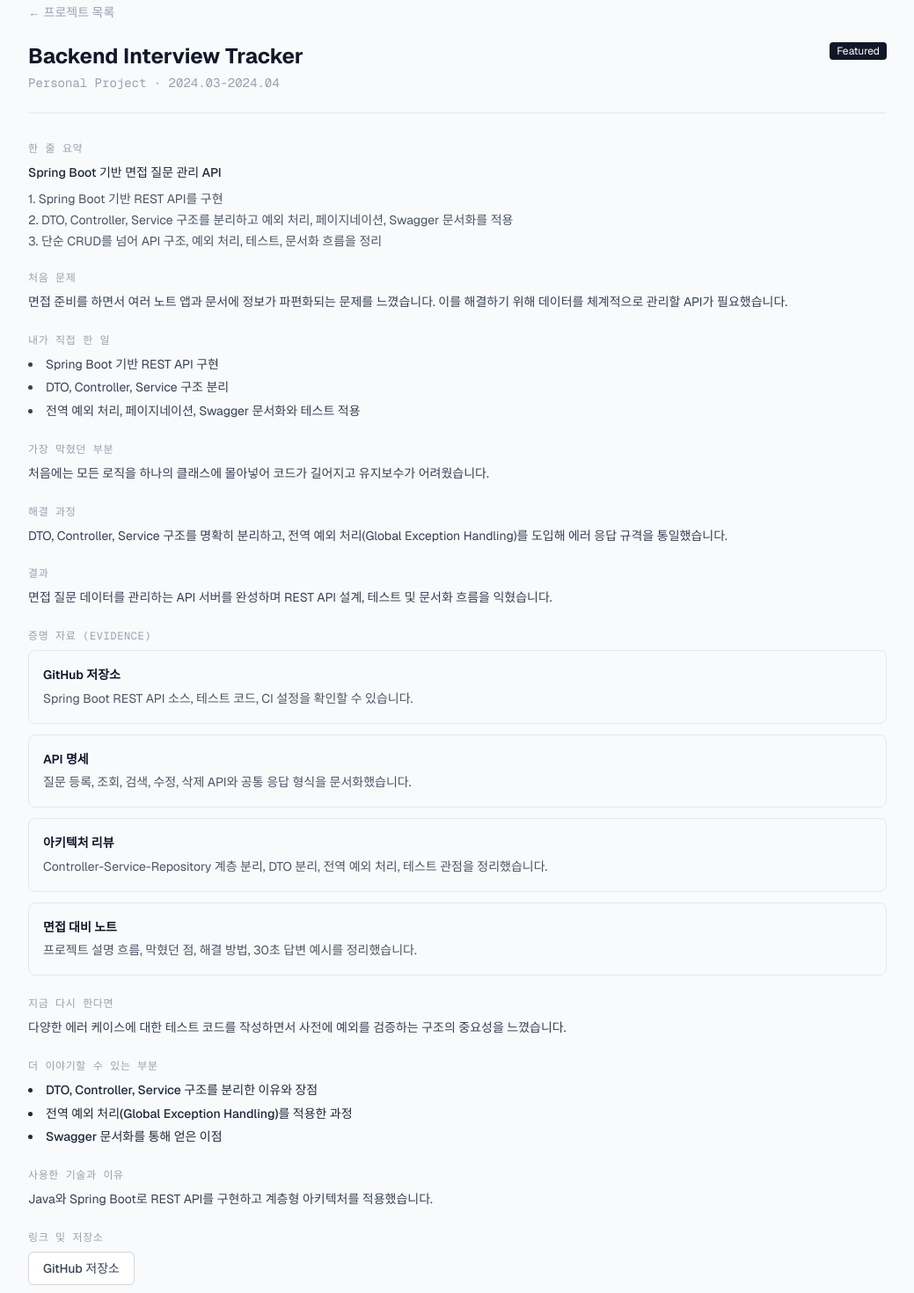
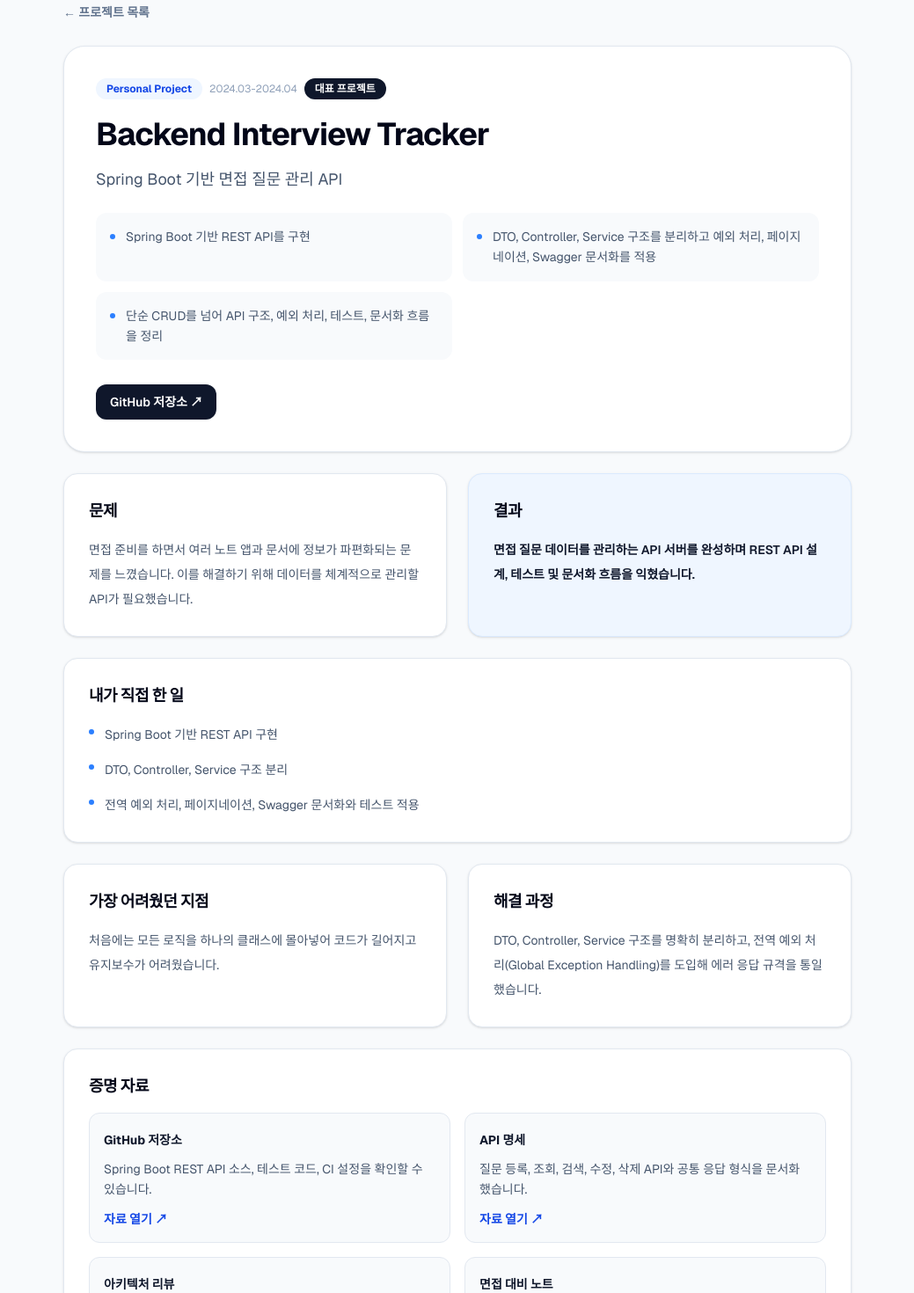
Before and after one commit to lukemin-dev/gyumin-archive, a Next.js app: page /projects/backend-interview-tracker in a window 1280 px wide. Shown: the part 120-1590 px from the top of the page at 88% size, without its empty margins (120-1159 px from the left). Built offline with nearby package versions, Linux system fonts and the light colour scheme.

Commit message:
Restructure project detail pages for readability

```diff
--- a/src/app/projects/[slug]/page.tsx
+++ b/src/app/projects/[slug]/page.tsx
@@ -1,11 +1,9 @@
+import Link from "next/link";
 import { notFound } from "next/navigation";
-import Link from "next/link";
 import { projects } from "@/lib/content-data";
 
 export function generateStaticParams() {
-  return projects.map((project) => ({
-    slug: project.slug,
-  }));
+  return projects.map((project) => ({ slug: project.slug }));
 }
 
 export async function generateMetadata({
@@ -14,7 +12,7 @@ export async function generateMetadata({
   params: Promise<{ slug: string }>;
 }) {
   const { slug } = await params;
-  const project = projects.find((p) => p.slug === slug);
+  const project = projects.find((item) => item.slug === slug);
   if (!project) return { title: "프로젝트를 찾을 수 없습니다" };
   return {
     title: `${project.title} | 이규민`,
@@ -22,20 +20,18 @@ export async function generateMetadata({
   };
 }
 
-function DetailSection({
-  label,
+function Section({
+  title,
   children,
 }: {
-  label: string;
+  title: string;
   children: React.ReactNode;
 }) {
   return (
-    <div className="mb-6">
-      <p className="text-xs font-mono text-gray-400 uppercase tracking-wider mb-2">
-        {label}
-      </p>
-      <div className="text-sm text-gray-700 leading-relaxed">{children}</div>
-    </div>
+    <section className="rounded-2xl border border-slate-200 bg-white p-6 shadow-sm sm:p-7">
+      <h2 className="text-lg font-bold tracking-tight text-slate-950">{title}</h2>
+      <div className="mt-4 text-sm leading-7 text-slate-600">{children}</div>
+    </section>
   );
 }
 
@@ -45,146 +41,60 @@ export default async function ProjectDetailPage({
   params: Promise<{ slug: string }>;
 }) {
   const { slug } = await params;
-  const project = projects.find((p) => p.slug === slug);
+  const project = projects.find((item) => item.slug === slug);
 
-  if (!project) {
-    notFound();
-  }
+  if (!project) notFound();
 
   return (
-    <div>
-      {/* Back link */}
+    <article className="mx-auto max-w-4xl">
       <Link
         href="/projects"
-        className="text-sm text-gray-400 hover:text-black transition-colors mb-6 inline-block"
+        className="mb-7 inline-flex text-sm font-semibold text-slate-500 hover:text-blue-700"
       >
         ← 프로젝트 목록
       </Link>
 
-      {/* Header */}
-      <div className="mb-8 pb-6 border-b border-gray-200">
-        <div className="flex items-start justify-between gap-4">
-          <h1 className="text-2xl font-bold text-gray-900">{project.title}</h1>
+      <header className="rounded-3xl border border-slate-200 bg-white p-7 shadow-sm sm:p-9">
+        <div className="flex flex-wrap items-center gap-2">
+          <span className="rounded-full bg-blue-50 px-3 py-1 text-xs font-bold text-blue-700">
+            {project.type}
+          </span>
+          <span className="text-xs text-slate-400">{project.period}</span>
           {project.featured && (
-            <span className="shrink-0 text-xs bg-gray-900 text-white px-2 py-0.5 rounded">
-              Featured
+            <span className="rounded-full bg-slate-900 px-3 py-1 text-xs font-bold text-white">
+              대표 프로젝트
             </span>
           )}
         </div>
-        <p className="text-sm font-mono text-gray-400 mt-1">
-          {project.type} · {project.period}
+
+        <h1 className="mt-5 text-3xl font-bold tracking-tight text-slate-950 sm:text-4xl">
+          {project.title}
+        </h1>
+        <p className="mt-4 text-base leading-relaxed text-slate-600 sm:text-lg">
+          {project.theme}
         </p>
-      </div>
 
-      {/* Detail Sections */}
-      <DetailSection label="한 줄 요약">
-        <p className="font-medium text-gray-800">{project.theme}</p>
-        <ul className="list-none space-y-1 mt-2 text-sm text-gray-600 mb-2">
-          {project.details.map((detail, idx) => (
-            <li key={idx}>
-              {idx + 1}. {detail}
-            </li>
-          ))}
-        </ul>
-      </DetailSection>
+        {project.details.length > 0 && (
+          <ul className="mt-6 grid gap-3 text-sm leading-relaxed text-slate-600 sm:grid-cols-2">
+            {project.details.map((detail) => (
+              <li key={detail} className="flex gap-3 rounded-xl bg-slate-50 p-4">
+                <span className="mt-2 h-1.5 w-1.5 shrink-0 rounded-full bg-blue-500" aria-hidden="true" />
+                <span>{detail}</span>
+              </li>
+            ))}
+          </ul>
+        )}
 
-      <DetailSection label="처음 문제">
-        <p className="whitespace-pre-wrap">{project.problem}</p>
-      </DetailSection>
-
-      <DetailSection label="내가 직접 한 일">
-        <ul className="list-disc list-inside space-y-1">
-          {project.myContribution.map((item, i) => (
-            <li key={i}>{item}</li>
-          ))}
-        </ul>
-      </DetailSection>
-
-      <DetailSection label="가장 막혔던 부분">
-        <p className="whitespace-pre-wrap">{project.bottleneck}</p>
-      </DetailSection>
-
-      <DetailSection label="해결 과정">
-        <p className="whitespace-pre-wrap">{project.solution}</p>
-      </DetailSection>
-
-      <DetailSection label="결과">
-        <p className="whitespace-pre-wrap">{project.result}</p>
-      </DetailSection>
-
-      <DetailSection label="증명 자료 (Evidence)">
-        {project.evidence && project.evidence.length > 0 ? (
-          <div className="space-y-3">
-            {project.evidence.map((item) => {
-              const content = (
-                <div className="rounded-lg border border-gray-200 bg-gray-50 p-4 transition-colors hover:border-gray-300">
-                  <p className="font-semibold text-gray-900">{item.label}</p>
-                  <p className="mt-1 text-sm text-gray-600 leading-relaxed">
-                    {item.description}
-                  </p>
-                </div>
-              );
-
-              if (item.href) {
-                return (
-                  <a
-                    key={`${item.label}-${item.href}`}
-                    href={item.href}
-                    target="_blank"
-                    rel="noopener noreferrer"
-                    className="block"
-                  >
-                    {content}
-                  </a>
-                );
-              }
-
-              return <div key={item.label}>{content}</div>;
-            })}
-          </div>
-        ) : (
-          <div className="rounded-lg border border-gray-200 border-dashed bg-gray-50 p-4">
-            <p className="text-sm text-gray-500">
-              공개 가능한 증명 자료를 정리 중입니다.
-            </p>
-          </div>
-        )}
-      </DetailSection>
-
-      <DetailSection label="지금 다시 한다면">
-        <p className="whitespace-pre-wrap">{project.retrospective}</p>
-      </DetailSection>
-
-      <DetailSection label="더 이야기할 수 있는 부분">
-        <ul className="list-disc list-inside space-y-1 text-gray-800 font-medium">
-          {project.interviewPoints.map((point, i) => (
-            <li key={i}>{point}</li>
-          ))}
-        </ul>
-      </DetailSection>
-
-      <DetailSection label="사용한 기술과 이유">
-        <p className="whitespace-pre-wrap">{project.techContext}</p>
-      </DetailSection>
-
-      {/* Links */}
-      {(project.githubUrl || project.privateCode || project.demoUrl) && (
-        <DetailSection label="링크 및 저장소">
-          <div className="flex flex-col sm:flex-row gap-4 items-start sm:items-center">
-            {project.privateCode && (
-              <p className="text-sm text-gray-600 bg-gray-50 px-3 py-1.5 rounded border border-gray-200">
-                <span className="font-semibold text-gray-800 mr-2">🔒 비공개 코드</span>
-                <span>(기업 실무 보안 및 NDA 규정으로 인해 소스 코드를 공개할 수 없습니다.)</span>
-              </p>
-            )}
+        {(project.githubUrl || project.demoUrl || project.privateCode) && (
+          <div className="mt-7 flex flex-wrap items-center gap-3">
             {project.githubUrl && (
               <a
                 href={project.githubUrl}
                 target="_blank"
                 rel="noopener noreferrer"
-                className="inline-flex items-center justify-center px-4 py-2 border border-gray-300 rounded-md text-sm font-medium text-gray-700 bg-white hover:bg-gray-50 transition-colors"
+                className="rounded-xl bg-slate-900 px-4 py-2.5 text-sm font-semibold text-white hover:bg-slate-800"
               >
-                GitHub 저장소
+                GitHub 저장소 ↗
               </a>
             )}
             {project.demoUrl && (
@@ -192,14 +102,112 @@ export default async function ProjectDetailPage({
                 href={project.demoUrl}
                 target="_blank"
                 rel="noopener noreferrer"
-                className="inline-flex items-center justify-center px-4 py-2 border border-gray-300 rounded-md text-sm font-medium text-gray-700 bg-white hover:bg-gray-50 transition-colors"
+                className="rounded-xl border border-slate-300 px-4 py-2.5 text-sm font-semibold text-slate-800 hover:bg-slate-50"
               >
-                데모 사이트
+                데모 보기 ↗
               </a>
             )}
+            {project.privateCode && (
+              <span className="rounded-xl border border-slate-200 bg-slate-50 px-4 py-2.5 text-sm text-slate-600">
+                기업 실무 보안상 소스 코드 비공개
+              </span>
+            )}
           </div>
-        </DetailSection>
-      )}
-    </div>
+        )}
+      </header>
+
+      <div className="mt-6 grid gap-6 md:grid-cols-2">
+        <Section title="문제">
+          <p className="whitespace-pre-wrap">{project.problem}</p>
+        </Section>
+        <section className="rounded-2xl border border-blue-100 bg-blue-50 p-6 shadow-sm sm:p-7">
+          <h2 className="text-lg font-bold tracking-tight text-slate-950">결과</h2>
+          <p className="mt-4 whitespace-pre-wrap text-sm font-semibold leading-7 text-slate-900">
+            {project.result}
+          </p>
+        </section>
+      </div>
+
+      <div className="mt-6 grid gap-6">
+        <Section title="내가 직접 한 일">
+          <ul className="space-y-3">
+            {project.myContribution.map((item) => (
+              <li key={item} className="flex gap-3">
+                <span className="mt-2 h-1.5 w-1.5 shrink-0 rounded-full bg-blue-500" aria-hidden="true" />
+                <span>{item}</span>
+              </li>
+            ))}
+          </ul>
+        </Section>
+
+        <div className="grid gap-6 md:grid-cols-2">
+          <Section title="가장 어려웠던 지점">
+            <p className="whitespace-pre-wrap">{project.bottleneck}</p>
+          </Section>
+          <Section title="해결 과정">
+            <p className="whitespace-pre-wrap">{project.solution}</p>
+          </Section>
+        </div>
+
+        <Section title="증명 자료">
+          {project.evidence && project.evidence.length > 0 ? (
+            <div className="grid gap-4 md:grid-cols-2">
+              {project.evidence.map((item) => {
+                const card = (
+                  <div className="h-full rounded-xl border border-slate-200 bg-slate-50 p-4 transition-colors hover:border-blue-200 hover:bg-blue-50">
+                    <p className="font-bold text-slate-900">{item.label}</p>
+                    <p className="mt-2 text-sm leading-relaxed text-slate-600">
+                      {item.description}
+                    </p>
+                    {item.href && (
+                      <p className="mt-3 text-sm font-semibold text-blue-700">자료 열기 ↗</p>
+                    )}
+                  </div>
+                );
+
+                return item.href ? (
+                  <a
+                    key={`${item.label}-${item.href}`}
+                    href={item.href}
+                    target="_blank"
+                    rel="noopener noreferrer"
+                  >
+                    {card}
+                  </a>
+                ) : (
+                  <div key={item.label}>{card}</div>
+                );
+              })}
+            </div>
+          ) : (
+            <div className="rounded-xl border border-dashed border-slate-300 bg-slate-50 p-5 text-slate-500">
+              공개 가능한 증명 자료를 정리 중입니다.
+            </div>
+          )}
+        </Section>
+
+        <div className="grid gap-6 md:grid-cols-2">
+          <Section title="사용한 기술과 이유">
+            <p className="whitespace-pre-wrap">{project.techContext}</p>
+          </Section>
+          <Section title="지금 다시 한다면">
+            <p className="whitespace-pre-wrap">{project.retrospective}</p>
+          </Section>
+        </div>
+
+        {project.interviewPoints.length > 0 && (
+          <Section title="면접에서 더 설명할 수 있는 부분">
+            <ul className="space-y-3">
+              {project.interviewPoints.map((point) => (
+                <li key={point} className="flex gap-3 font-medium text-slate-800">
+                  <span className="mt-2 h-1.5 w-1.5 shrink-0 rounded-full bg-slate-400" aria-hidden="true" />
+                  <span>{point}</span>
+                </li>
+              ))}
+            </ul>
+          </Section>
+        )}
+      </div>
+    </article>
   );
 }
```
